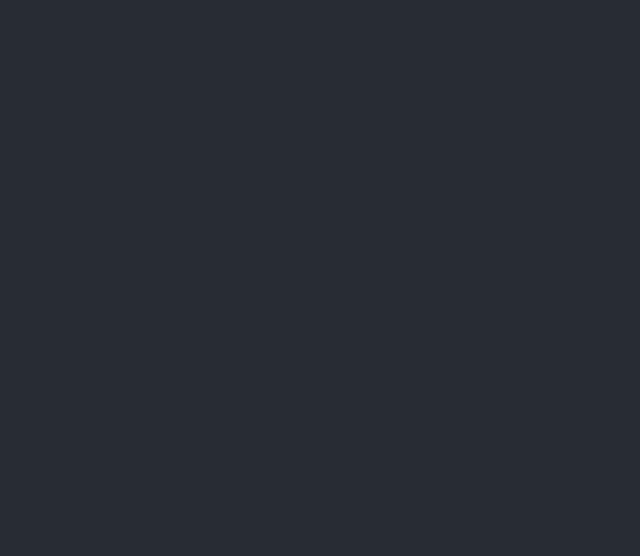
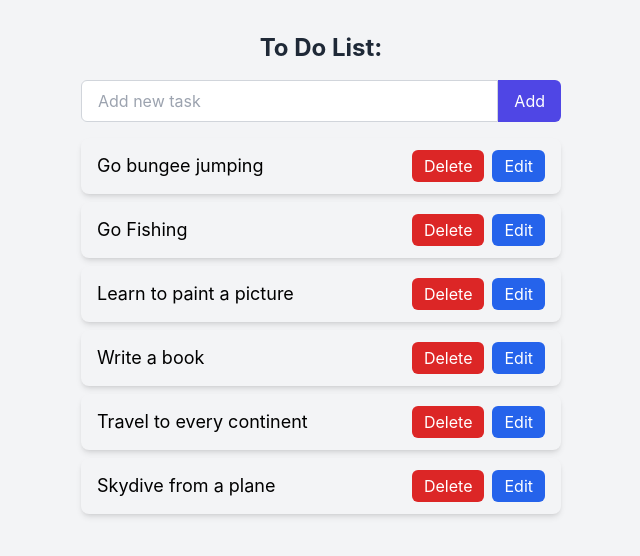
Before and after one commit to TheCodePeople/react-todo-starting-point, a React (Create React App) app: page / in a window 1280 px wide. Shown: the top 556 px of the page, without its empty margins (319-959 px from the left). Built offline with nearby package versions, Linux system fonts and the light colour scheme.

Commit message:
I have solved the task, and added styles with tailwindcss, also minor changes applied regarding a few functionality such as the item is added by pressing Enter key, and you cannot add empty items from now on.

```diff
--- a/package.json
+++ b/package.json
@@ -9,6 +9,7 @@
     "react": "^18.2.0",
     "react-dom": "^18.2.0",
     "react-scripts": "5.0.1",
+    "uuid4": "^2.0.3",
     "web-vitals": "^2.1.4"
   },
   "scripts": {
@@ -34,5 +35,8 @@
       "last 1 firefox version",
       "last 1 safari version"
     ]
+  },
+  "devDependencies": {
+    "tailwindcss": "^3.4.1"
   }
 }
--- a/src/App.js
+++ b/src/App.js
@@ -1,12 +1,13 @@
+import React from "react";
 import "./App.css";
 // TODO: Import the todoData and pass it as a prop to the TodoList component
+import ToDoList from "./Components/ToDoList.js";
+import todoData from "./todoData.js";
 
 function App() {
   return (
     <div className="App">
-      <header className="App-header">
-        {/* Call the TodoList Component Here */}
-      </header>
+      <ToDoList todoData={todoData} />
     </div>
   );
 }
--- /dev/null
+++ b/src/Components/ToDoItem.js
@@ -0,0 +1,60 @@
+import React, { useState } from "react";
+
+const ToDoItem = ({ todo, handleDelete, handleEdit }) => {
+  const [isEditing, setIsEditing] = useState(false);
+  const [changedText, setChangedText] = useState(todo.title);
+
+  const handleIsEditing = () => {
+    setIsEditing(!isEditing);
+  };
+
+  const handleChange = (event) => {
+    setChangedText(event.target.value);
+  };
+
+  return (
+    <div className="flex items-center justify-between bg-gray-100 px-4 py-3 mb-2 rounded-lg shadow-md">
+      {!isEditing ? (
+        <p className="text-lg">{todo.title}</p>
+      ) : (
+        <input
+          type="text"
+          className="w-full px-3 py-1 border border-gray-300 rounded-md focus:outline-none focus:border-indigo-500"
+          value={changedText}
+          onChange={handleChange}
+        />
+      )}
+      <div>
+        <button
+          type="button"
+          onClick={() => handleDelete(todo.id)}
+          className="bg-red-600 text-white px-3 py-1 rounded-md mr-2 hover:bg-red-700"
+        >
+          Delete
+        </button>
+        {isEditing ? (
+          <button
+            type="button"
+            onClick={() => {
+              setIsEditing(false);
+              handleEdit(todo.id, changedText);
+            }}
+            className="bg-green-600 text-white px-3 py-1 rounded-md hover:bg-green-700"
+          >
+            Save
+          </button>
+        ) : (
+          <button
+            type="button"
+            onClick={handleIsEditing}
+            className="bg-blue-600 text-white px-3 py-1 rounded-md hover:bg-blue-700"
+          >
+            Edit
+          </button>
+        )}
+      </div>
+    </div>
+  );
+};
+
+export default ToDoItem;
--- /dev/null
+++ b/src/Components/ToDoList.js
@@ -0,0 +1,75 @@
+import React, { useState } from "react";
+import uuid4 from "uuid4";
+import ToDoItem from "./ToDoItem";
+
+function ToDoList({ todoData }) {
+  const [todoList, setToDoList] = useState(todoData);
+  const [newTodo, setNewTodo] = useState("");
+
+  const handleTextChange = (event) => {
+    setNewTodo(event.target.value);
+  };
+
+  const handleTodoCreate = () => {
+    if (newTodo === "") {
+      return;
+    }
+    const newTodoObj = {
+      id: uuid4(),
+      title: newTodo,
+      done: false,
+    };
+    setToDoList([...todoList, newTodoObj]);
+    setNewTodo("");
+  };
+
+  const handleSendByEnter = (event) => {
+    if (event.keyCode === 13) {
+      handleTodoCreate();
+    }
+  };
+
+  const handleDelete = (todoId) => {
+    setToDoList(todoList.filter((todo) => todo.id !== todoId));
+  };
+
+  const handleEdit = (todoId, editedTitle) => {
+    setToDoList(
+      todoList.map((todo) =>
+        todo.id === todoId ? { ...todo, title: editedTitle } : todo
+      )
+    );
+  };
+
+  return (
+    <div className="max-w-lg mx-auto px-4 py-8">
+      <h1 className="text-2xl font-bold mb-4 text-gray-800">To Do List:</h1>
+      <div className="flex mb-4">
+        <input
+          type="text"
+          placeholder="Add new task"
+          value={newTodo}
+          onChange={handleTextChange}
+          onKeyDown={handleSendByEnter}
+          className="flex-grow px-4 py-2 border border-gray-300 rounded-l-md focus:outline-none focus:border-indigo-500"
+        />
+        <button
+          onClick={handleTodoCreate}
+          className="bg-indigo-600 text-white px-4 py-2 rounded-r-md hover:bg-indigo-700"
+        >
+          Add
+        </button>
+      </div>
+      {todoList.map((todo) => (
+        <ToDoItem
+          key={todo.id}
+          todo={todo}
+          handleDelete={handleDelete}
+          handleEdit={handleEdit}
+        />
+      ))}
+    </div>
+  );
+}
+
+export default ToDoList;
--- a/src/index.css
+++ b/src/index.css
@@ -1,13 +1,17 @@
+@tailwind base;
+@tailwind components;
+@tailwind utilities;
 body {
+  background-color: #f3f4f6;
   margin: 0;
-  font-family: -apple-system, BlinkMacSystemFont, 'Segoe UI', 'Roboto', 'Oxygen',
-    'Ubuntu', 'Cantarell', 'Fira Sans', 'Droid Sans', 'Helvetica Neue',
+  font-family: -apple-system, BlinkMacSystemFont, "Segoe UI", "Roboto", "Oxygen",
+    "Ubuntu", "Cantarell", "Fira Sans", "Droid Sans", "Helvetica Neue",
     sans-serif;
   -webkit-font-smoothing: antialiased;
   -moz-osx-font-smoothing: grayscale;
 }
 
 code {
-  font-family: source-code-pro, Menlo, Monaco, Consolas, 'Courier New',
+  font-family: source-code-pro, Menlo, Monaco, Consolas, "Courier New",
     monospace;
 }
--- a/src/todoData.js
+++ b/src/todoData.js
@@ -6,7 +6,7 @@ const todoData = [
   },
   {
     id: 2,
-    title: "Go bungee jumping",
+    title: "Go Fishing",
     done: false,
   },
   {
--- /dev/null
+++ b/tailwind.config.js
@@ -0,0 +1,8 @@
+/** @type {import('tailwindcss').Config} */
+module.exports = {
+  content: ["./src/**/*.{js,jsx,ts,tsx}"],
+  theme: {
+    extend: {},
+  },
+  plugins: [],
+};
```
Also changed, not shown: 1 other file (tests, documents, lock files or other folders).
